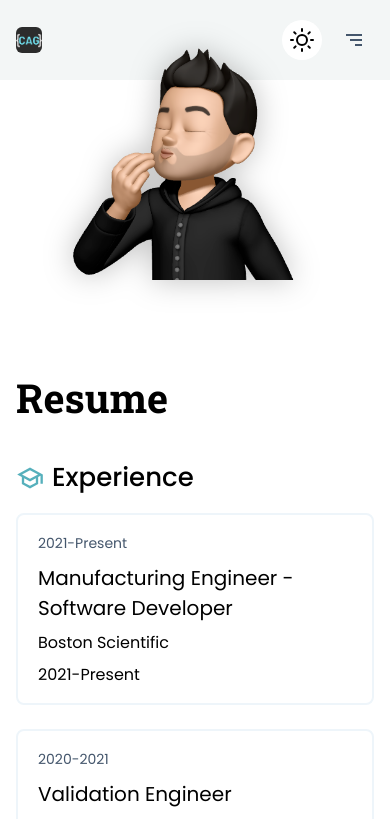
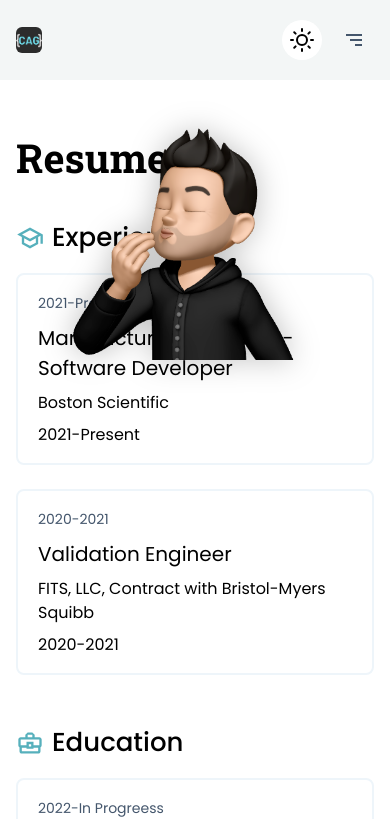
Before and after one commit to cagarcia2011/carlosadriangarcia, a React (Vite) app: page /resume in a window 390 px wide. Shown: the top 819 px of the page. Built offline with nearby package versions, Linux system fonts and the light colour scheme.

Commit message:
Fix resume/index.tsx top position

```diff
--- a/src/pages/resume/index.tsx
+++ b/src/pages/resume/index.tsx
@@ -19,12 +19,12 @@ export const Resume = () => {
 
       <section className="bg-white  lg:rounded-2xl dark:bg-[#111111]">
         <div className="relative w-full flex items-center justify-center">
-          <div className="lg:hidden absolute z-10 top-[5rem] w-[260px]" data-aos="fade-in">
+          <div className="lg:hidden absolute z-10 top-[10rem] w-[260px]" data-aos="fade-in">
             <Avatar absolute={false} width="260px"/>
           </div>
         </div>
-        <div className='lg:mt-0 mt-[15rem]'>
-          <div className="container sm:px-5 md:px-10 lg:px-14" data-aos="fade-up">
+        <div className='lg:mt-0'>
+          <div className="container sm:px-5 md:px-10 lg:px-14 sm:mt-[15rem] lg:mt-0" data-aos="fade-up">
             <div className="py-12 px-4 md:px-0">
               {/*Resume page title */}
               <h2 className="after-effect after:left-44">Resume</h2>
```
